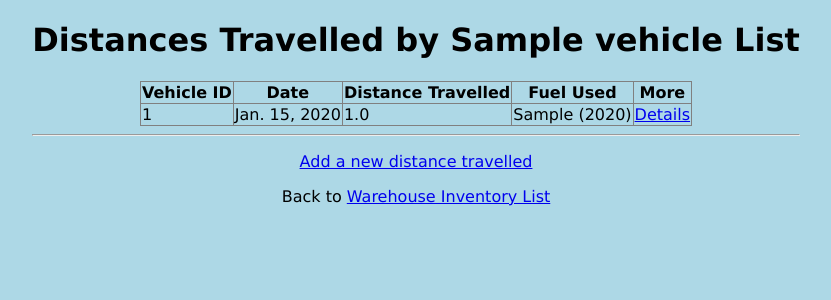
After one commit to dinkan/fleet1, a Django app: page /organization/1/warehouseinventory/1/distancetravelledlist/ in a window 1280 px wide. The commit adds this page. Shown: the top 300 px of the page, without its empty margins (224-1055 px from the left). Run offline with Django 4.2, Linux system fonts and the light colour scheme; tables that the repository leaves empty hold one stand-in row (values such as "Sample post").

Commit message:
Track Distance Travelled Changes
Distance Travelled model created along with CRUD operations for same as part of FLEET-13 changes.

```diff
--- a/fleet1/vehicles/admin.py
+++ b/fleet1/vehicles/admin.py
@@ -1,5 +1,5 @@
 from django.contrib import admin
-from .models import vehicle, Organization, ParkingLot, WarehouseInventory, Transaction, Fuel, VehicleFuel, EmissionTarget, FleetDemand
+from .models import vehicle, Organization, ParkingLot, WarehouseInventory, Transaction, Fuel, VehicleFuel, EmissionTarget, FleetDemand, DistanceTravelled
 # Register your models here.
 
 admin.site.register(vehicle)
@@ -11,3 +11,4 @@ admin.site.register(Fuel)
 admin.site.register(VehicleFuel)
 admin.site.register(EmissionTarget)
 admin.site.register(FleetDemand)
+admin.site.register(DistanceTravelled)
--- a/fleet1/vehicles/models.py
+++ b/fleet1/vehicles/models.py
@@ -89,3 +89,12 @@ class FleetDemand(models.Model):
 
     def __str__(self):
         return f"{self.organization.org_name} - {self.year} - {self.demand} km"
+
+class DistanceTravelled(models.Model):
+    vehicle_id = models.ForeignKey(vehicle, on_delete=models.CASCADE)
+    date = models.DateField()
+    distance_travelled = models.FloatField()
+    fuel_used = models.ForeignKey(VehicleFuel, on_delete=models.CASCADE)
+
+    def __str__(self):
+        return f"{self.vehicle_id.vehicle_id} - {self.distance_travelled} km on {self.date}"
--- /dev/null
+++ b/fleet1/vehicles/templates/distancetravelledlist.html
@@ -0,0 +1,34 @@
+{% extends "mastertemplate.html" %}
+
+    {% block title %}
+      Distances Travelled by {{warehouseinventory.vehicle.name}}
+    {% endblock %}
+
+    {% block content %}
+      <h1>Distances Travelled by {{warehouseinventory.vehicle.name}} List</h1>
+
+      {% if distancetravelled_list %}
+      <table border="1" style="border-collapse: collapse;">
+        <thead>
+          <th>Vehicle ID</th><th>Date</th><th>Distance Travelled</th><th>Fuel Used</th><th>More</th>
+        </thead>
+        {% for distance in distancetravelled_list %}
+          <tr>
+            <td>{{ distance.vehicle_id.vehicle_id }}</td>
+            <td>{{ distance.date }}</td>
+            <td>{{ distance.distance_travelled }}</td>
+            <td>{{ distance.fuel_used.fuel.fuel_type }} ({{ distance.fuel_used.fuel.year }})</td>
+            <td>
+              <a href="{% url 'distance_travelled_details' organization.id warehouseinventory.id distance.id %}">Details</a>
+            </td>
+          </tr>
+        {% endfor %}
+      </table>
+      {% else %}
+        Please click on the link below to add a new distance travelled<br>
+      {% endif %}
+
+      <hr>
+      <p><a href="{% url 'distance_travelled_create' organization.id warehouseinventory.id%}">Add a new distance travelled</a></p>
+      <p>Back to <a href="{% url 'warehouseinventory_list' organization.id %}">Warehouse Inventory List</a></p>
+    {% endblock %}
--- a/fleet1/vehicles/templates/warehouseinventorylist.html
+++ b/fleet1/vehicles/templates/warehouseinventorylist.html
@@ -22,6 +22,7 @@
                 <td>
                     <a href="{% url 'warehouseinventory_update' organization.id item.id %}">Update</a>
                     | <a href="{% url 'warehouseinventory_deletesub' organization.id item.id %}">Delete</a>
+                    | <a href="{% url 'distancetravelledlist' organization.id item.id %}">Distance Travelled</a>
                 </td>
             </tr>
             {% endfor %}
--- a/fleet1/vehicles/urls.py
+++ b/fleet1/vehicles/urls.py
@@ -63,4 +63,12 @@ urlpatterns = [
     path('fleetdemand_updatesub/<int:id>', views.fleet_demand_updatesub, name='fleet_demand_updatesub'),
     path('fleetdemand_deletesub/<int:id>', views.fleet_demand_deletesub, name='fleet_demand_deletesub'),
     path('api/fleetdemand/', views.FleetDemandView.as_view()),
+    path('organization/<int:org_id>/warehouseinventory/<int:inventory_id>/distancetravelledlist/', views.distancetravelledlist, name='distancetravelledlist'),
+    path('organization/<int:org_id>/warehouseinventory/<int:inventory_id>/distance_travelled_details/<int:distance_id>/', views.distance_travelled_details, name='distance_travelled_details'),
+    path('organization/<int:org_id>/warehouseinventory/<int:inventory_id>/distance_travelled_create/', views.distance_travelled_create, name='distance_travelled_create'),
+    path('organization/<int:org_id>/warehouseinventory/<int:inventory_id>/distance_travelled_createsub/', views.distance_travelled_createsub, name='distance_travelled_createsub'),
+    path('organization/<int:org_id>/warehouseinventory/<int:inventory_id>/distance_travelled_update/<int:distance_id>/', views.distance_travelled_update, name='distance_travelled_update'),
+    path('organization/<int:org_id>/warehouseinventory/<int:inventory_id>/distance_travelled_updatesub/<int:distance_id>/', views.distance_travelled_updatesub, name='distance_travelled_updatesub'),
+    path('organization/<int:org_id>/warehouseinventory/<int:inventory_id>/distance_travelled_deletesub/<int:distance_id>/', views.distance_travelled_deletesub, name='distance_travelled_deletesub'),
+    path('api/distance_travelled/', views.DistanceTravelledView.as_view()),
 ]
--- a/fleet1/vehicles/views.py
+++ b/fleet1/vehicles/views.py
@@ -11,7 +11,7 @@ def welcome(request):
 
 from django.template import loader
 
-from .models import vehicle, Organization, ParkingLot, WarehouseInventory, Transaction, Fuel, VehicleFuel, EmissionTarget, FleetDemand
+from .models import vehicle, Organization, ParkingLot, WarehouseInventory, Transaction, Fuel, VehicleFuel, EmissionTarget, FleetDemand, DistanceTravelled
 
 from django.db.models import Sum
 
@@ -499,10 +499,106 @@ def fleet_demand_deletesub(request, id):
     fleet_demand.delete()
     return redirect('fleet_demand_list', org_id=org_id)
 
+def distancetravelledlist(request, org_id, inventory_id):
+    organization = get_object_or_404(Organization, id=org_id)
+    warehouseinventory  = get_object_or_404(WarehouseInventory, id=inventory_id)
+    vehicles = vehicle.objects.filter(vehicle_inventory__id=inventory_id)
+    distancetravelled_list = DistanceTravelled.objects.filter(vehicle_id__in=vehicles)
+    template = loader.get_template('distancetravelledlist.html')
+    context = {
+        'organization': organization,
+        'warehouseinventory': warehouseinventory,
+        'distancetravelled_list':distancetravelled_list
+    }
+    return HttpResponse(template.render(context, request))
+
+def distance_travelled_details(request, org_id, inventory_id, distance_id):
+    organization = get_object_or_404(Organization, id=org_id)
+    warehouseinventory  = get_object_or_404(WarehouseInventory, id=inventory_id)
+    distance_travelled = get_object_or_404(DistanceTravelled, id=distance_id)
+
+    consumption_per_km = distance_travelled.fuel_used.consumption_per_km
+    emissions_per_unit_fuel = distance_travelled.fuel_used.fuel.emissions_per_unit_fuel
+    carbon_emission = distance_travelled.distance_travelled * consumption_per_km * emissions_per_unit_fuel
+
+    template = loader.get_template('distance_travelled_details.html')
+    context = {
+        'organization': organization,
+        'warehouseinventory': warehouseinventory,
+        'distance_travelled': distance_travelled,
+        'carbon_emission': carbon_emission
+    }
+    return HttpResponse(template.render(context, request))
+
+def distance_travelled_create(request, org_id, inventory_id):
+    organization = get_object_or_404(Organization, id=org_id)
+    warehouseinventory  = get_object_or_404(WarehouseInventory, id=inventory_id)
+    vehicle = warehouseinventory.vehicle
+    vehicle_fuels = VehicleFuel.objects.filter(vehicle_id=vehicle)
+
+    template = loader.get_template('distance_travelled_create.html')
+    context = {
+        'organization': organization,
+        'warehouseinventory': warehouseinventory,
+        'vehicle_fuels': vehicle_fuels,
+    }
+    return HttpResponse(template.render(context, request))
+
+def distance_travelled_createsub(request, org_id, inventory_id):
+    warehouseinventory  = get_object_or_404(WarehouseInventory, id=inventory_id)
+    vehicle = warehouseinventory.vehicle
+
+    date = request.POST["date"]
+    distance_travelled = request.POST["distance_travelled"]
+    fuel_used_id = request.POST["fuel_used"]
+
+    fuel_used = get_object_or_404(VehicleFuel, id=fuel_used_id)
+
+    new_distance_travelled = DistanceTravelled(
+        vehicle_id=vehicle,
+        date=date,
+        distance_travelled=distance_travelled,
+        fuel_used=fuel_used
+    )
+    new_distance_travelled.save()
+
+    return redirect(f'/organization/{org_id}/warehouseinventory/{inventory_id}/distancetravelledlist')
+
+def distance_travelled_update(request, org_id, inventory_id, distance_id):
+    organization = get_object_or_404(Organization, id=org_id)
+    warehouseinventory = get_object_or_404(WarehouseInventory, id=inventory_id)
+    distance_travelled = get_object_or_404(DistanceTravelled, id=distance_id)
+
+    vehicle_fuels = VehicleFuel.objects.filter(vehicle_id=warehouseinventory.vehicle)
+
+    template = loader.get_template('distance_travelled_update.html')
+    context = {
+        'organization': organization,
+        'warehouseinventory': warehouseinventory,
+        'distance_travelled': distance_travelled,
+        'vehicle_fuels': vehicle_fuels,
+    }
+    return HttpResponse(template.render(context, request))
+
+def distance_travelled_updatesub(request, org_id, inventory_id, distance_id):
+    distance_travelled = get_object_or_404(DistanceTravelled, id=distance_id)
+
+    distance_travelled.date = request.POST["date"]
+    distance_travelled.distance_travelled = request.POST["distance_travelled"]
+    distance_travelled.fuel_used_id = request.POST["fuel_used"]
+
+    distance_travelled.save()
+    return redirect(f'/organization/{org_id}/warehouseinventory/{inventory_id}/distancetravelledlist')
+
+def distance_travelled_deletesub(request, org_id, inventory_id, distance_id):
+    distance_travelled = get_object_or_404(DistanceTravelled, id=distance_id)
+    distance_travelled.delete()
+    return redirect(f'/organization/{org_id}/warehouseinventory/{inventory_id}/distancetravelledlist')
+
 from rest_framework.views import APIView
 from rest_framework.response import Response
 from rest_framework import status
-from vehicles.serializers import vehicleSerializer, OrganizationSerializer, ParkingLotSerializer, WarehouseInventorySerializer, FuelSerializer, VehicleFuelSerializer, EmissionTargetSerializer, FleetDemandSerializer
+from vehicles.serializers import vehicleSerializer, OrganizationSerializer, ParkingLotSerializer, WarehouseInventorySerializer, FuelSerializer, VehicleFuelSerializer, EmissionTargetSerializer, FleetDemandSerializer, DistanceTravelledSerializer
 
 
 class vehicleView(APIView):
@@ -615,3 +711,17 @@ class FleetDemandView(APIView):
             return Response({"status": "success", "data": serializer.data}, status=status.HTTP_200_OK)
         else:
             return Response({"status": "error", "data": serializer.errors}, status=status.HTTP_400_BAD_REQUEST)
+
+class DistanceTravelledView(APIView):
+    def get(self, request, *args, **kwargs):
+        distances = DistanceTravelled.objects.all()
+        serializer = DistanceTravelledSerializer(distances, many=True)
+        return Response({'status': 'success', 'distances': serializer.data}, status=status.HTTP_200_OK)
+
+    def post(self, request, *args, **kwargs):
+        serializer = DistanceTravelledSerializer(data=request.data)
+        if serializer.is_valid():
+            serializer.save()
+            return Response({"status": "success", "data": serializer.data}, status=status.HTTP_200_OK)
+        else:
+            return Response({"status": "error", "data": serializer.errors}, status=status.HTTP_400_BAD_REQUEST)
```
Also changed, not shown: fleet1/vehicles/serializers.py (+17 -1 lines), fleet1/vehicles/templates/distance_travelled_create.html (added, +26 -0 lines), fleet1/vehicles/templates/distance_travelled_details.html (added, +21 -0 lines), fleet1/vehicles/templates/distance_travelled_update.html (added, +28 -0 lines), fleet1/vehicles/migrations/0012_distancetravelled.py (added).
